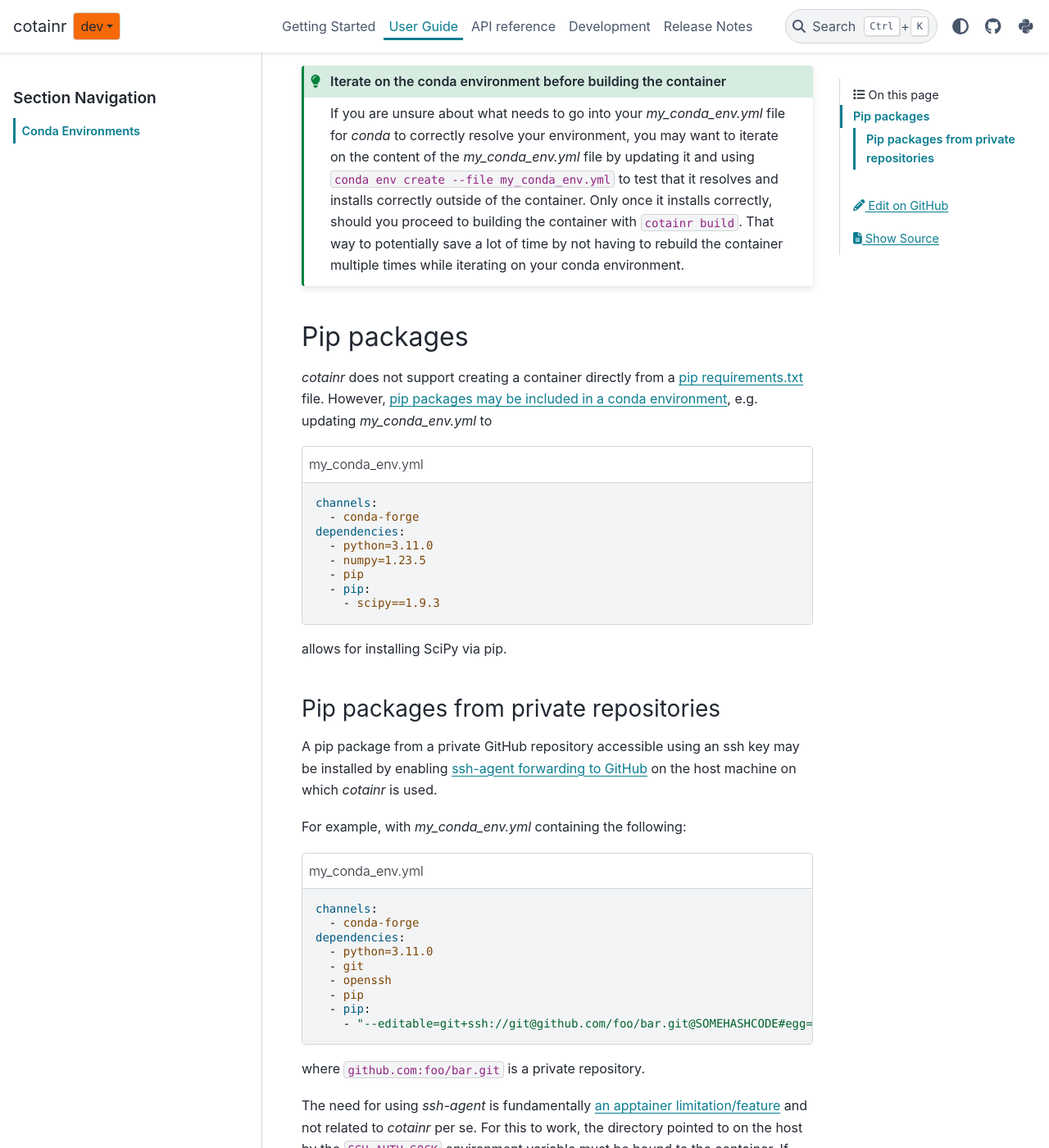
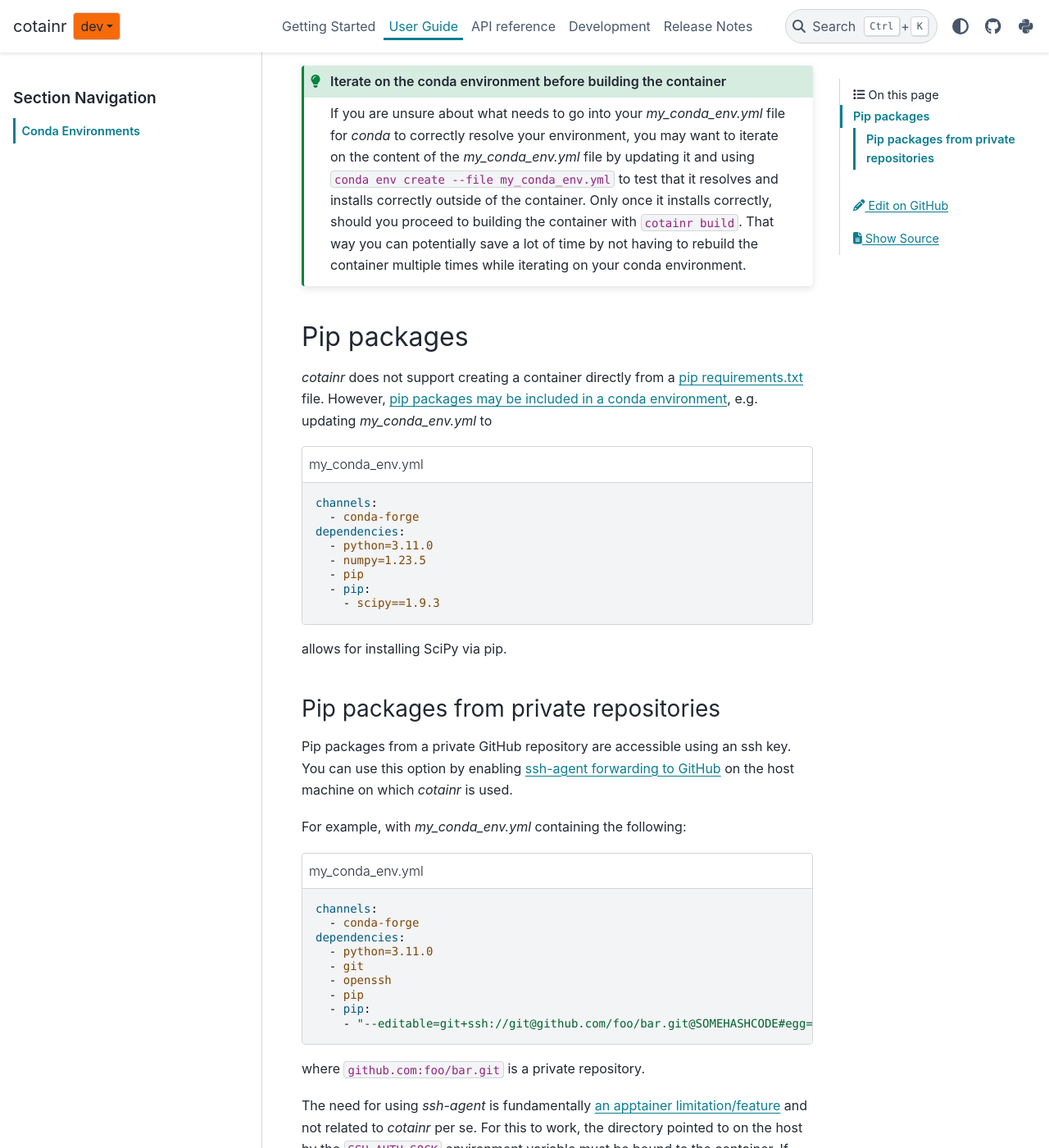
Before and after one commit to DeiC-HPC/cotainr, a Sphinx documentation site: the page built from doc/user_guide/conda_env.rst, in a window 1280 px wide and 1400 px high, scrolled down 1229 px. Shown: the whole window at 82% size. Built offline with Sphinx 7.4.7 and the PyData theme 0.15.4, drawn with Linux system fonts in a browser that asks for light colours; pages that are not in the unit, such as notebooks, are missing from menus; the version number could not be read and is left out.

Commit message:
Apply suggestions from code review
Co-authored-by: Julius Roeder <julius@roeder.dev>

```diff
--- a/doc/development/development_environment.rst
+++ b/doc/development/development_environment.rst
@@ -33,6 +33,12 @@
 
     $ docker build --build-arg SINGULARITY_PROVIDER=apptainer --build-arg SINGULARITY_VERSION=1.3.6 -t cotainr-dev-env:local -f .github/workflows/dockerfiles/Dockerfile .
 
+When using `podman` the command is as follows:
+
+.. code-block:: console
+    $ podman build --format=docker --build-arg SINGULARITY_PROVIDER=apptainer --build-arg SINGULARITY_VERSION=1.3.6 -t cotainr-dev-env:local -f .github/workflows/dockerfiles/Dockerfile .
+
+The `--format=docker` is needed as the `Dockerfile <https://github.com/DeiC-HPC/cotainr/blob/main/.github/workflows/dockerfiles/Dockerfile>`_ contains bash commands that are not supported by the OCI image format.
 Running in the containerized development environment
 ----------------------------------------------------
 The containerized development environment includes a singularity container runtime (`apptainer` or `singularity-ce`) and the `uv <https://docs.astral.sh/uv/>`_ Python package manager. At runtime, you need to run :code:`uv sync` to install/update the Python environment to include the dependencies specified in the `pyproject.toml <https://github.com/DeiC-HPC/cotainr/blob/main/pyproject.toml>`_ file to get a fully working development environment.
--- a/doc/development/test_suite_ci_cd.rst
+++ b/doc/development/test_suite_ci_cd.rst
@@ -82,7 +82,7 @@
 - *relevant*: Selected versions based on specific HPC systems, we prioritize to support.
 - *all*: All supported versions of the dependency, i.e. *minimum*, *latest*, and *relevant* versions.
 
-In order to extract parts of the full test matrix, we use the `Container-inputs.yml <https://github.com/DeiC-HPC/cotainr/actions/workflows/Container-inputs.yml>`_ workflow. This is a `reusable workflow <https://docs.github.com/en/actions/sharing-automations/reusing-workflows>`_ that extracts parts of the matrix and returns them as outputs along with some other generally usable variables. All other workflows use this reusable workflow to get the relevant parts of the matrix for their specific use case. That way we ensure that the text matrix is single sourced and avoid code duplication in the workflows.
+In order to extract parts of the full test matrix, we use the `Container-inputs.yml <https://github.com/DeiC-HPC/cotainr/actions/workflows/Container-inputs.yml>`_ workflow. This is a `reusable workflow <https://docs.github.com/en/actions/sharing-automations/reusing-workflows>`_ that extracts parts of the matrix and returns them as outputs along with some other generally usable variables. All other workflows use this reusable workflow to get the relevant parts of the matrix for their specific use case. That way we ensure that the test matrix is single sourced and avoid code duplication in the workflows.
 
 The `containers inputs` are used as a reusable workflow in favor of a `composite action <https://docs.github.com/en/actions/sharing-automations/creating-actions/creating-a-composite-action>`_. While composite actions allow for including another full workflow as a step in a workflow job, for our CI workflows, we need the `container inputs` before the job is run to define the `runs-on`, `strategy` and `container` configuration for the job. Hence, the `container inputs` can't be included as a step, but has to run as a separate pre-processing job, i.e. as a reusable workflow.
 
--- a/doc/user_guide/conda_env.rst
+++ b/doc/user_guide/conda_env.rst
@@ -48,7 +48,7 @@
 .. admonition:: Iterate on the conda environment before building the container
   :class: tip
 
-  If you are unsure about what needs to go into your `my_conda_env.yml` file for `conda` to correctly resolve your environment, you may want to iterate on the content of the `my_conda_env.yml` file by updating it and using :code:`conda env create --file my_conda_env.yml` to test that it resolves and installs correctly outside of the container. Only once it installs correctly, should you proceed to building the container with :code:`cotainr build`. That way to potentially save a lot of time by not having to rebuild the container multiple times while iterating on your conda environment.
+  If you are unsure about what needs to go into your `my_conda_env.yml` file for `conda` to correctly resolve your environment, you may want to iterate on the content of the `my_conda_env.yml` file by updating it and using :code:`conda env create --file my_conda_env.yml` to test that it resolves and installs correctly outside of the container. Only once it installs correctly, should you proceed to building the container with :code:`cotainr build`. That way you can potentially save a lot of time by not having to rebuild the container multiple times while iterating on your conda environment.
 
 Pip packages
 ------------
@@ -70,7 +70,7 @@
 
 Pip packages from private repositories
 ^^^^^^^^^^^^^^^^^^^^^^^^^^^^^^^^^^^^^^
-A pip package from a private GitHub repository accessible using an ssh key may be installed by enabling `ssh-agent forwarding to GitHub <https://docs.github.com/en/authentication/connecting-to-github-with-ssh/using-ssh-agent-forwarding>`_ on the host machine on which `cotainr` is used.
+Pip packages from a private GitHub repository are accessible using an ssh key. You can use this option by enabling `ssh-agent forwarding to GitHub <https://docs.github.com/en/authentication/connecting-to-github-with-ssh/using-ssh-agent-forwarding>`_ on the host machine on which `cotainr` is used.
 
 For example, with `my_conda_env.yml` containing the following:
 
```
